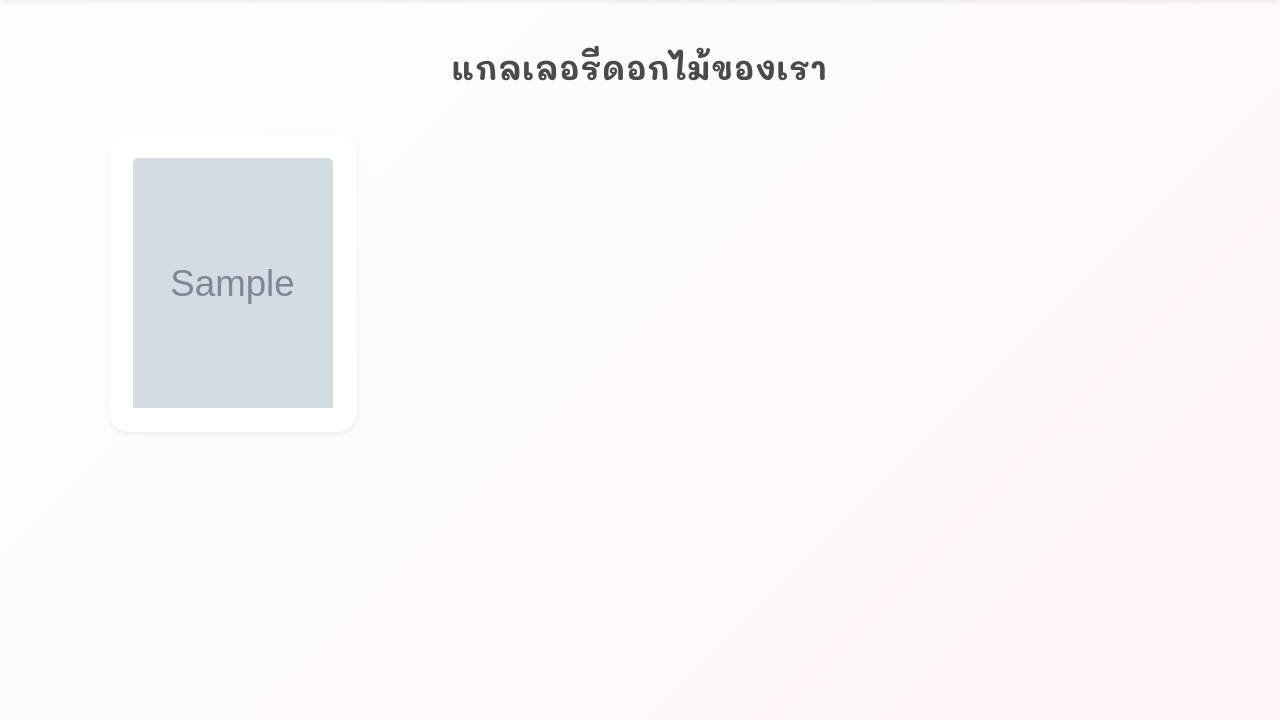
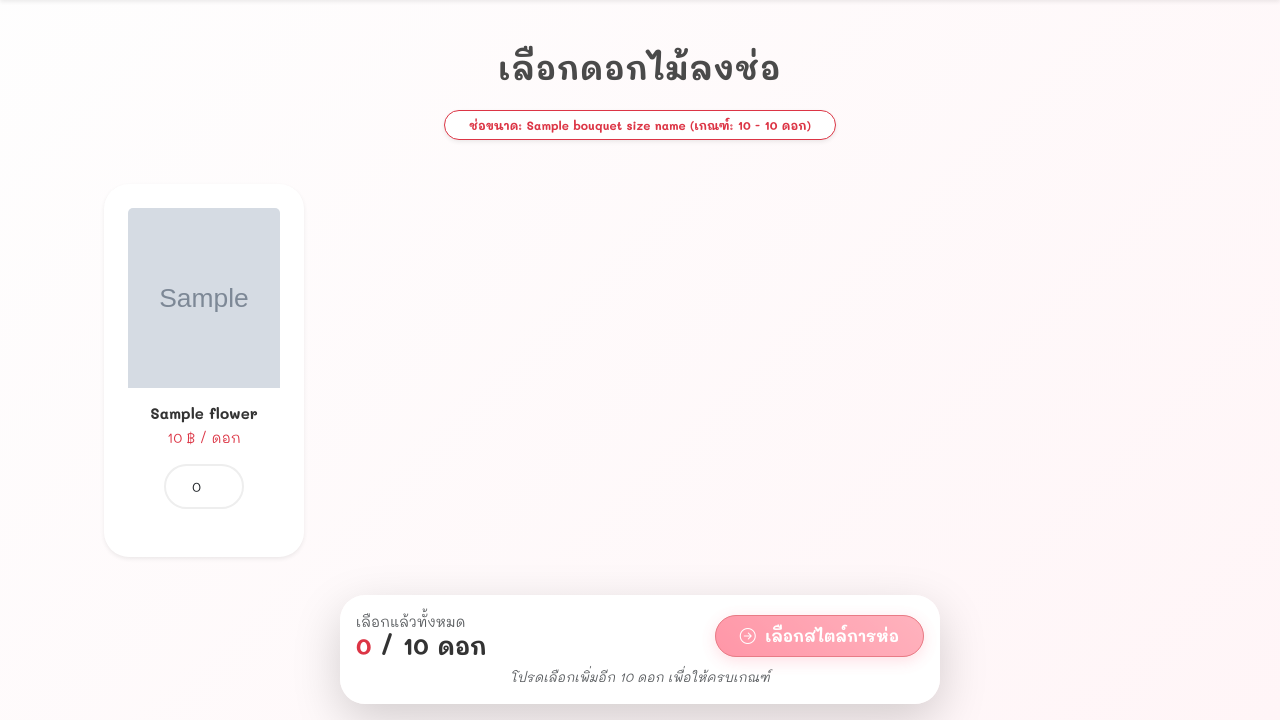
Before and after one commit to 6810110102psu-cmd/bouquet-web, a Flask app: template templates/flowers.html in a window 1280 px wide. Shown: the part 80-800 px from the top of the page. Run offline with Flask 3, Linux system fonts and the light colour scheme; the template is opened without the code that fills it: most values are stand-ins (such as "Sample title", 1, 10 or a date in 2020); grey boxes marked "Sample" are stand-in pictures; some libraries are stand-ins or nearby versions.

Commit message:
Floating Summary Bar: แถบสีขาวนวลแบบโปร่งแสงที่ด้านล่างจอ จะโชว์จำนวนดอกไม้ที่เลือกแบบ Real-time (เช่น 5 / 9 ดอก) ทำให้ลูกค้าไม่ต้อง คอยนับเอง
Smart Validation: ปุ่ม "เลือกสไตล์การห่อ" จะยังกดไม่ได้ (Disabled) จนกว่าลูกค้าจะเลือกดอกไม้ครบตามเกณฑ์ (เช่น 5 ดอกสำหรับช่อเล็ก) และถ้าเลือกเกิน (เช่น 10 ดอกในช่อเล็ก) ปุ่มก็จะล็อคพร้อมขึ้นเตือนสีแดง

Dynamic Labels: พี่ดึงค่า min_qty และ max_qty จากขนาดช่อที่ลูกค้าเลือกในหน้าแรกมาใช้ใน JavaScript ทันทีเพื่อให้ทุกอย่างสัมพันธ์กัน

```diff
--- a/templates/flowers.html
+++ b/templates/flowers.html
@@ -1,73 +1,115 @@
 {% extends "base.html" %}
 {% block content %}
 
-<div class="container mt-5 mb-5">
-    <h2 class="text-center mb-5 fw-bold" style="color: #4a4a4a; letter-spacing: 1px;">
-        แกลเลอรีดอกไม้ของเรา
+<div class="container mt-5 mb-5 pb-5">
+    <h2 class="text-center mb-4 fw-bold" style="color: #4a4a4a; letter-spacing: 1px;">
+        เลือกดอกไม้ลงช่อ
     </h2>
 
-    <div class="row row-cols-1 row-cols-md-3 row-cols-lg-4 g-4 gallery-container">
-        {% for flower in flowers %}
-        <div class="col">
-            <div class="card h-100 border-0 shadow-sm gallery-card" style="border-radius: 20px; overflow: hidden; background: white;">
-                <div class="position-relative gallery-img-container">
-                    <img src="{{ url_for('static', filename=flower.image) }}"
-                            class="card-img-top img-fluid"
-                            alt="{{ flower.name }}"
-                            style="height: 250px; object-fit: cover;">
-                    <div class="gallery-overlay d-flex flex-column justify-content-center align-items-center text-center p-3">
-                        <h6 class="text-white fw-bold mb-1">{{ flower.name }}</h6>
-                        <p class="text-white small mb-0">{{ flower.price }} ฿ / ดอก</p>
+    <div class="text-center mb-4">
+        <span class="badge rounded-pill bg-white text-danger border border-danger px-4 py-2 shadow-sm">
+            ช่อขนาด: <strong>{{ bouquet_size_name }}</strong> (เกณฑ์: <strong>{{ min_qty }} - {{ max_qty }} ดอก</strong>)
+        </span>
+    </div>
+
+    <form action="/select-flowers" method="POST" id="flowerForm">
+        <div class="flower-scroll-wrapper mb-5">
+            <div class="flower-scroll-container">
+                {% for flower in flowers %}
+                <div class="flower-item-card">
+                    <div class="card h-100 border-0 shadow-sm text-center" style="border-radius: 25px; overflow: hidden; background: #fff;">
+                        <img src="{{ url_for('static', filename=flower.image) }}"
+                            class="card-img-top"
+                            style="height: 180px; object-fit: cover;">
+
+                        <div class="card-body p-3">
+                            <h6 class="fw-bold mb-1" style="font-size: 0.95rem;">{{ flower.name }}</h6>
+                            <p class="text-danger small mb-3">{{ flower.price }} ฿ / ดอก</p>
+
+                            <div class="input-group input-group-sm mb-2 justify-content-center">
+                                <input type="number"
+                                    name="{{ flower.id }}"
+                                    value="0"
+                                    min="0"
+                                    class="form-control text-center rounded-pill shadow-none flower-qty"
+                                    style="max-width: 80px; border: 2px solid #f0f0f0;">
+                            </div>
+                        </div>
+                    </div>
+                </div>
+                {% endfor %}
+            </div>
+        </div>
+
+        <div class="fixed-bottom p-3">
+            <div class="container">
+                <div class="card shadow-lg border-0 p-3 mx-auto" style="border-radius: 25px; max-width: 600px; background: rgba(255, 255, 255, 0.95); backdrop-filter: blur(10px);">
+                    <div class="d-flex justify-content-between align-items-center">
+                        <div class="text-start">
+                            <p class="mb-0 small text-muted">เลือกแล้วทั้งหมด</p>
+                            <h4 class="mb-0 fw-bold"><span id="total-qty" class="text-danger">0</span> / {{ max_qty }} ดอก</h4>
+                        </div>
+                        <button type="submit" id="submitBtn" class="btn btn-danger rounded-pill px-4 py-2 fw-bold" disabled>
+                            <i class="bi bi-arrow-right-circle me-1"></i> เลือกสไตล์การห่อ
+                        </button>
+                    </div>
+                    <div id="qty-alert" class="small mt-2 text-center text-muted italic">
+                        โปรดเลือกอย่างน้อย {{ min_qty }} ดอก
                     </div>
                 </div>
             </div>
         </div>
-        {% endfor %}
-    </div>
+    </form>
 </div>
 
 <style>
-    /* สไตล์สำหรับแกลเลอรี */
-    .gallery-container {
-        padding: 0 15px;
+    /* สไตล์เดิมที่เคยทำไว้... */
+    .flower-scroll-container { display: flex; overflow-x: auto; gap: 20px; padding: 20px 10px; scroll-behavior: smooth; }
+    .flower-item-card { flex: 0 0 200px; }
+
+    /* สไตล์ใหม่สำหรับตัวนับ */
+    .italic { font-style: italic; font-size: 0.8rem; }
+</style>
+
+<script>
+    const minQty = {{ min_qty }};
+    const maxQty = {{ max_qty }};
+    const qtyInputs = document.querySelectorAll('.flower-qty');
+    const totalDisplay = document.getElementById('total-qty');
+    const submitBtn = document.getElementById('submitBtn');
+    const qtyAlert = document.getElementById('qty-alert');
+
+    function updateSummary() {
+        let total = 0;
+        qtyInputs.forEach(input => {
+            total += parseInt(input.value) || 0;
+        });
+
+        totalDisplay.innerText = total;
+
+        // ตรวจสอบเงื่อนไขจำนวนดอกไม้
+        if (total < minQty) {
+            submitBtn.disabled = true;
+            qtyAlert.innerText = `โปรดเลือกเพิ่มอีก ${minQty - total} ดอก เพื่อให้ครบเกณฑ์`;
+            qtyAlert.className = "small mt-2 text-center text-muted italic";
+        } else if (total > maxQty) {
+            submitBtn.disabled = true;
+            qtyAlert.innerText = `เกินจำนวนที่กำหนด! (สูงสุด ${maxQty} ดอก)`;
+            qtyAlert.className = "small mt-2 text-center text-danger fw-bold";
+        } else {
+            submitBtn.disabled = false;
+            qtyAlert.innerText = "จำนวนดอกไม้ถูกต้องแล้วคั้บ!";
+            qtyAlert.className = "small mt-2 text-center text-success fw-bold";
+        }
     }
 
-    .gallery-card {
-        transition: transform 0.3s ease, box-shadow 0.3s ease;
-    }
+    // เพิ่ม Event Listener ให้กับทุกช่องกรอก
+    qtyInputs.forEach(input => {
+        input.addEventListener('input', updateSummary);
+    });
 
-    .gallery-card:hover {
-        transform: translateY(-8px);
-        box-shadow: 0 15px 30px rgba(0,0,0,0.1) !important;
-    }
-
-    .gallery-img-container {
-        overflow: hidden;
-    }
-
-    .card-img-top {
-        transition: transform 0.3s ease;
-    }
-
-    .gallery-card:hover .card-img-top {
-        transform: scale(1.1);
-    }
-
-    /* สไตล์สำหรับ overlay */
-    .gallery-overlay {
-        position: absolute;
-        top: 0;
-        left: 0;
-        width: 100%;
-        height: 100%;
-        background-color: rgba(0, 0, 0, 0.6);
-        opacity: 0;
-        transition: opacity 0.3s ease;
-    }
-
-    .gallery-card:hover .gallery-overlay {
-        opacity: 1;
-    }
-</style>
+    // รันครั้งแรกตอนโหลดหน้า
+    updateSummary();
+</script>
 
 {% endblock %}
```
